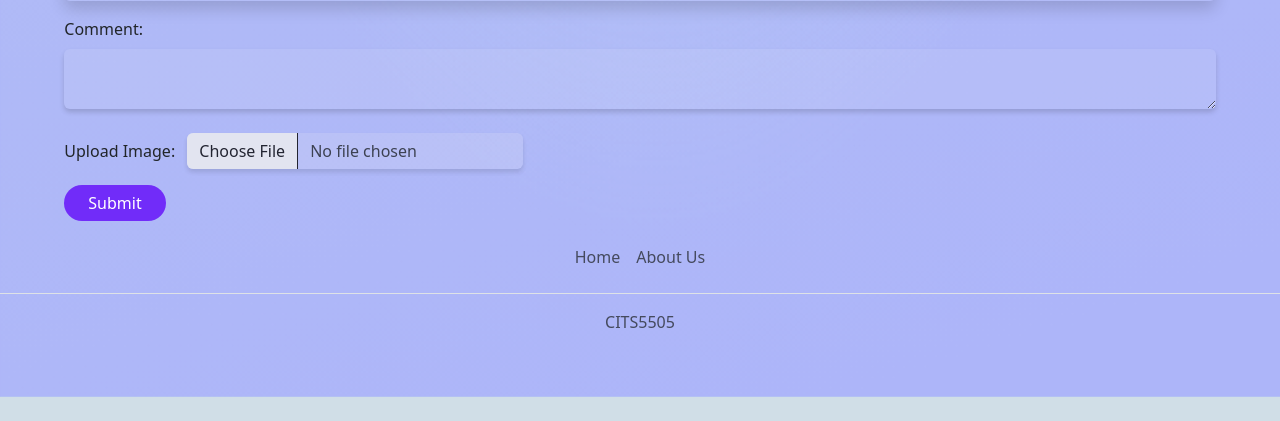
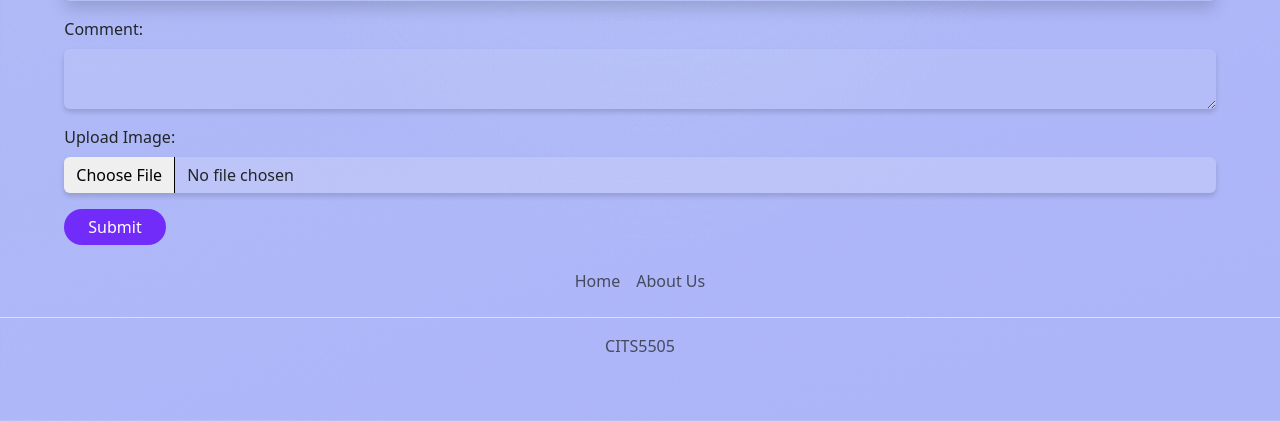
Before and after one commit to yunho7687/quest-quay, a Flask app: page /post/1 in a window 1280 px wide. Shown: the part 2126-2547 px from the top of the page. Before the commit the page ends 2523 px from the top, so only its background shows below. Run offline with Flask 3, Linux system fonts and the light colour scheme; a user stored in the database is signed in; tables that the repository leaves empty hold one stand-in row (values such as "Sample post"); grey boxes marked "Sample" are stand-in pictures; some libraries are stand-ins or nearby versions.

Commit message:
adjust the button's layout

```diff
--- a/app/templates/post_detail.html
+++ b/app/templates/post_detail.html
@@ -124,9 +124,9 @@ content %}
       <span class="me-2">
           {{form.uploadFile.label()}}:
           </span>
-          <label class="label">
+
             {{form.uploadFile()}}
-          </label>
+
 
     </p>
     {{wtf.form_field(form.submit)}}
```
